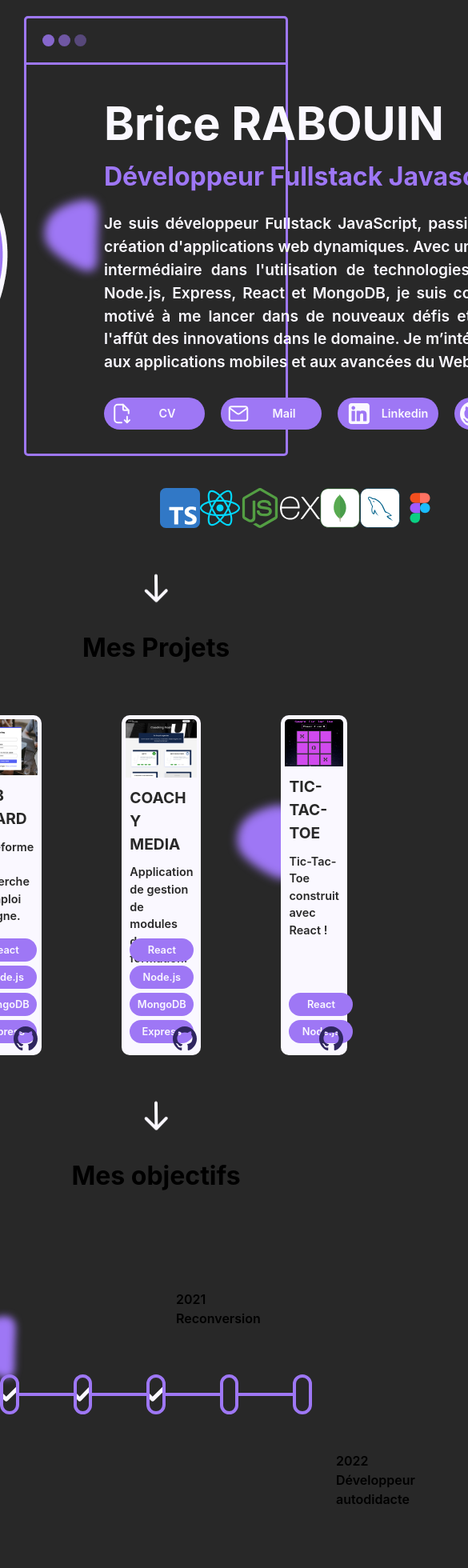
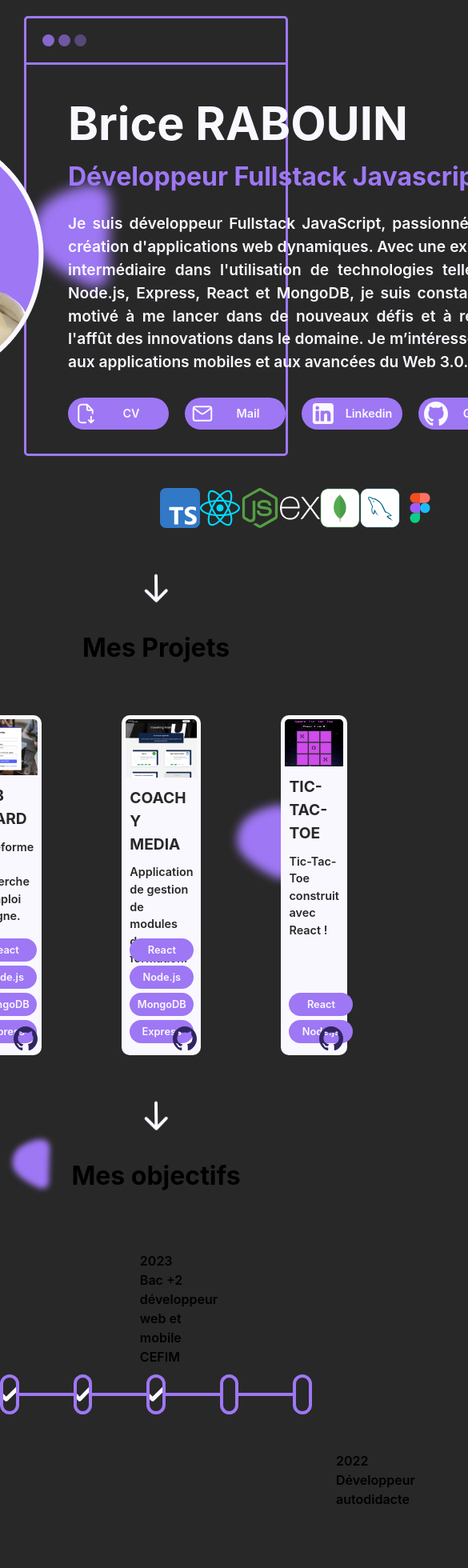
Before and after one commit to BriiceR/portfolio, a React (Vite) app: page / in a window 390 px wide. Shown: the top 1960 px of the page at 80% size, 585 px wide, since content can reach past the window. Built offline with nearby package versions, Linux system fonts and the light colour scheme.

Commit message:
start responsive

```diff
--- a/src/components/contacts/contact.tsx
+++ b/src/components/contacts/contact.tsx
@@ -30,6 +30,6 @@ export default Contacts
 
 const Div = styled.div`
     background: url(${blob}) no-repeat;
-    background-position: 110% ;
+    background-position: 100% ;
     background-size: 15%;
 `
--- a/src/components/goals/goals.tsx
+++ b/src/components/goals/goals.tsx
@@ -11,14 +11,14 @@ const Goals = () => {
             <div style={{ display: 'flex', justifyContent: 'center', padding: '30px' }}>
                 <h1>Mes objectifs</h1>
             </div>
-            <div style={{ display: 'flex', justifyContent: 'space-around', alignItems: 'center', gap: '300px', margin: '10px 10% 10px 220px', paddingTop: '30px' }}>
-                <p>2021 <br />
+            <div style={{ display: 'flex', justifyContent: 'center', alignItems: 'end', gap: '340px', margin: '10px 0 10px 50px', paddingTop: '30px' }}>
+                <p style={{ width: '120px' }}>2021 <br />
                     Reconversion</p>
-                <p style={{ marginLeft: '40px' }}>2023 <br />
+                <p style={{ width: '120px' }}>2023 <br />
                     Bac +2 développeur <br />
                     web et mobile <br />
                     CEFIM</p>
-                <p>2025 <br />
+                <p style={{ width: '120px' }}>2025 <br />
                     Développeur CDI <br />
                     formation web3</p>
             </div>
@@ -73,6 +73,5 @@ const Line = styled.span`
 `
 const Div = styled.div`
     background: url(${blob}) no-repeat ;
-    background-position: -20%;
-    background-size: 25%;
+    background-size: 20%;
 `
--- a/src/components/hero/hero.tsx
+++ b/src/components/hero/hero.tsx
@@ -1,6 +1,6 @@
 import styled from '@emotion/styled'
 import avatar from '../../assets/avatar.png'
-import { colors, fontSize } from '../../utils/utils'
+import { colors, fontSize, mediaMax } from '../../utils/utils'
 import Button from '../button/button'
 import download from '../../assets/download.svg'
 import email from '../../assets/email.svg'
@@ -24,7 +24,7 @@ const Hero = () => {
                 <AvatarDiv>
                     <img src={avatar} alt="avatar" />
                 </AvatarDiv>
-                <div style={{ paddingLeft: '120px', paddingRight: '100px' }}>
+                <TextDiv>
                     <Title>Brice RABOUIN</Title>
                     <SubTitle>Développeur Fullstack Javascript</SubTitle>
                     <Text>Je suis développeur Fullstack JavaScript, passionné par la création d'applications web dynamiques. Avec une expertise intermédiaire dans l'utilisation de technologies telles que Node.js, Express, React et MongoDB, je suis constamment motivé à me lancer dans de nouveaux défis et à rester à l'affût des innovations dans le domaine. Je m’intéresse aussi aux applications mobiles et aux avancées du Web 3.0.</Text>
@@ -35,10 +35,10 @@ const Hero = () => {
                         <Button svg={github} alt='github icon' label="Github" to="https://github.com/BriiceR" />
                     </div>
 
-                </div>
+                </TextDiv>
             </HeroContainer>
 
-        </Border>
+        </Border >
     )
 }
 
@@ -53,6 +53,10 @@ const Border = styled.div`
     background: url(${blob}) no-repeat ;
     background-position: 0%;
     background-size: 35%;
+    ${mediaMax[2]} {
+        background-size: 50%;
+        background-position: -15%;
+    }
 `
 const HeroContainer = styled.div`
     display: flex;
@@ -63,6 +67,17 @@ const HeroContainer = styled.div`
 `
 const AvatarDiv = styled.div`
     padding-left: 100px;
+    ${mediaMax[2]} {
+        padding-left: 30px;
+    }
+`
+const TextDiv = styled.div`
+    padding-right: 100px;
+    padding-left: 120px;
+    ${mediaMax[2]} {
+        padding-left: 30px;
+        padding-right: 30px;
+    }
 `
 const Title = styled.h1`
     font-size: ${fontSize.title};
--- a/src/index.css
+++ b/src/index.css
@@ -2,6 +2,8 @@
   font-family: Inter, system-ui, Avenir, Helvetica, Arial, sans-serif;
   line-height: 1.5;
   font-weight: 600;
+  max-width: 1600px;
+  margin: 0 auto;
 
   color-scheme: light dark;
   background-color: #282828;
--- a/src/utils/utils.ts
+++ b/src/utils/utils.ts
@@ -29,7 +29,7 @@ export const fontSize = {
     title: '3.6em',
 }
 
-const breakpointsMax = [499, 768, 999, 1630];
+const breakpointsMax = [499, 768, 1200, 1630];
 export const mediaMax = breakpointsMax.map((bp) => `@media (max-width: ${bp}px)`);
 const breakpointsMin = [500, 768, 1000, 1629];
 export const mediaMin = breakpointsMin.map((bp) => `@media (min-width: ${bp}px)`);
```
